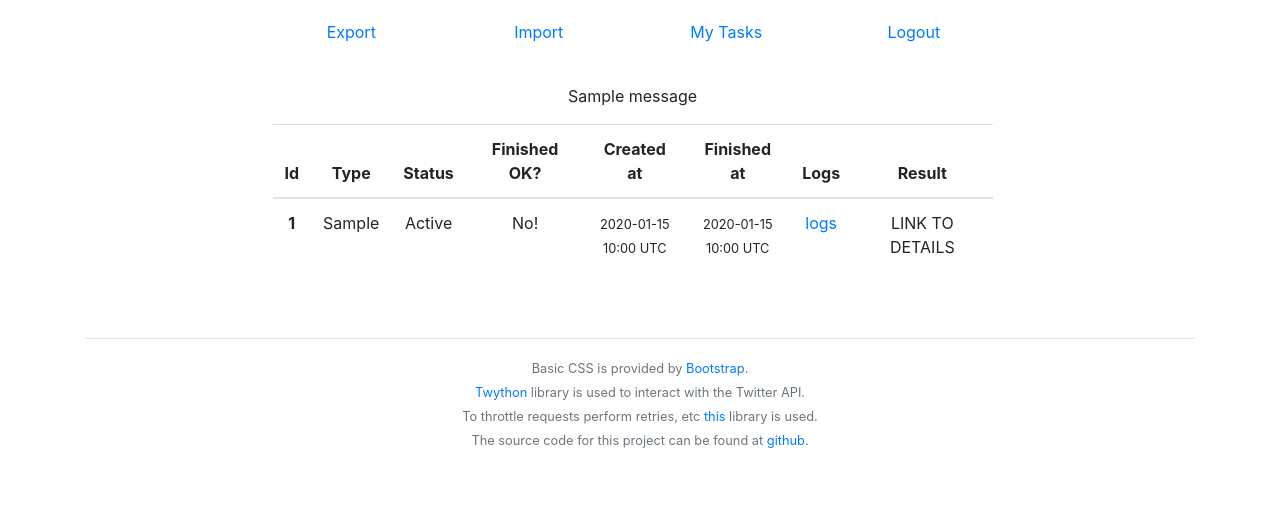
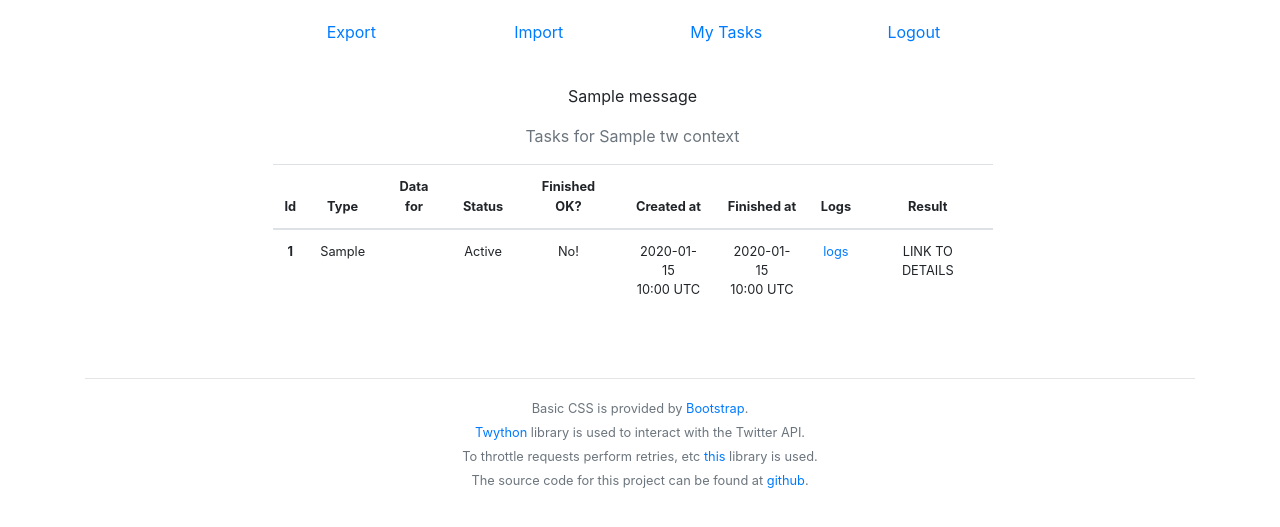
Before and after one commit to kircm/tw_frnds_ei_web, a Django app: template kircm_site/tfei/templates/tfei/my-tasks.html in a window 1280 px wide. Shown: the part 91-618 px from the top of the page. Run offline with Django 3.2, Linux system fonts and the light colour scheme; the template is opened without the code that fills it: most values are stand-ins (such as "Sample title", 1, 10 or a date in 2020); one stand-in notice (Sample message) is shown; some libraries are stand-ins or nearby versions.

Commit message:
Added column in my tasks to show tw screen user name for which the data is imported/exported. Add settings to make exp/imp data directories available to webapp. Order tasks by updated_at

```diff
--- a/kircm_site/kircm_site/settings.py
+++ b/kircm_site/kircm_site/settings.py
@@ -141,3 +141,7 @@
 
 # Can be overridden in a local env
 D_AUTH = {}
+
+# Export/Import data dirs
+EXP_DATA_DIR = env('EXP_DATA_DIR')
+IMP_DATA_DIR = env('IMP_DATA_DIR')
--- a/kircm_site/tfei/config_app.py
+++ b/kircm_site/tfei/config_app.py
@@ -1 +1,6 @@
+from django.conf import settings
+
+EXP_DATA_DIR = settings.EXP_DATA_DIR
+IMP_DATA_DIR = settings.IMP_DATA_DIR
+
 MAX_FRIENDS = 3000
--- a/kircm_site/tfei/models.py
+++ b/kircm_site/tfei/models.py
@@ -59,11 +59,12 @@
     @classmethod
     def retrieve_user_tasks_with_tw_context(cls, tw_context):
         u = TwUser.objects.get(pk=tw_context['user_id'])
-        tasks_for_user = cls.objects.filter(tw_user=u)
+        tasks_for_user = cls.objects.filter(tw_user=u).order_by('-created_at')
         fields = ('id',
                   'tw_screen_name_for_task',
                   'task_type',
                   'task_status',
+                  'par_exp_screen_name',
                   'finished_ok',
                   'finished_output',
                   'finished_details',
--- a/kircm_site/tfei/templates/tfei/export-ok.html
+++ b/kircm_site/tfei/templates/tfei/export-ok.html
@@ -1,5 +1,5 @@
 {% extends "tfei/base-menu.html" %}
 {% block actioncontent %}
-            <p>This is my Export OK page content</p>
-            <p>Some explanation here</p>
+            <p>Your export task has been submitted successfully</p>
+            <p>Follow its progess in 'My Tasks' - Download link will appear when finished</p>
 {% endblock actioncontent %}
--- a/kircm_site/tfei/templates/tfei/my-tasks.html
+++ b/kircm_site/tfei/templates/tfei/my-tasks.html
@@ -2,20 +2,25 @@
 {% block actioncontent %}
 {% load tz %}
 
-<p>
-    {% if messages %}
-        {% for msg in messages %}
-            {{ msg }}<br/>
-        {% endfor %}
-    {% endif %}
+{% if messages %}
+  <p>
+    {% for msg in messages %}
+      {{ msg }}<br/>
+    {% endfor %}
+  </p>
+{% endif %}
+
+<p class="text-secondary">
+  Tasks for {{ tw_context.user_screen_name }}
 </p>
 <p>
     {% if task_context %}
-        <table class="table">
+        <table class="table small">
           <thead>
             <tr>
               <th scope="col">Id</th>
               <th scope="col">Type</th>
+              <th scope="col">Data for</th>
               <th scope="col">Status</th>
               <th scope="col">Finished OK?</th>
               <th scope="col">Created at</th>
@@ -29,6 +34,14 @@
             <tr>
               <th scope="row">{{ task.id }}</th>
               <td>{{ task.task_type|title }}</td>
+              <td>
+                {% if task.task_type == "EXPORT" %}
+                  {{ task.par_exp_screen_name|truncatechars:15 }}
+                {% endif %}
+                {% if task.task_type == "IMPORT" %}
+                  {{ task.tw_screen_name_for_task|truncatechars:15 }}
+                {% endif %}
+              </td>
               <td>{{ task.task_status|title }}</td>
               <td>{% if task.finished_ok %}
                     Yes
@@ -39,19 +52,15 @@
                   {% endif %}
               </td>
               <td>{% if task.created_at %}
-                  <small>
                     {{ task.created_at | localtime | date:"Y-m-d" }}
                       <br/>
                     {{ task.created_at | localtime | time:"H:i e" }}
-                  </small>
                   {% endif %}
               </td>
               <td>{% if task.finished_at %}
-                  <small>
                     {{ task.finished_at | localtime | date:"Y-m-d" }}
                       <br/>
                     {{ task.finished_at | localtime | time:"H:i e" }}
-                  </small>
                   {% endif %}
               </td>
               <td>
```
Also changed, not shown: 1 other file.
